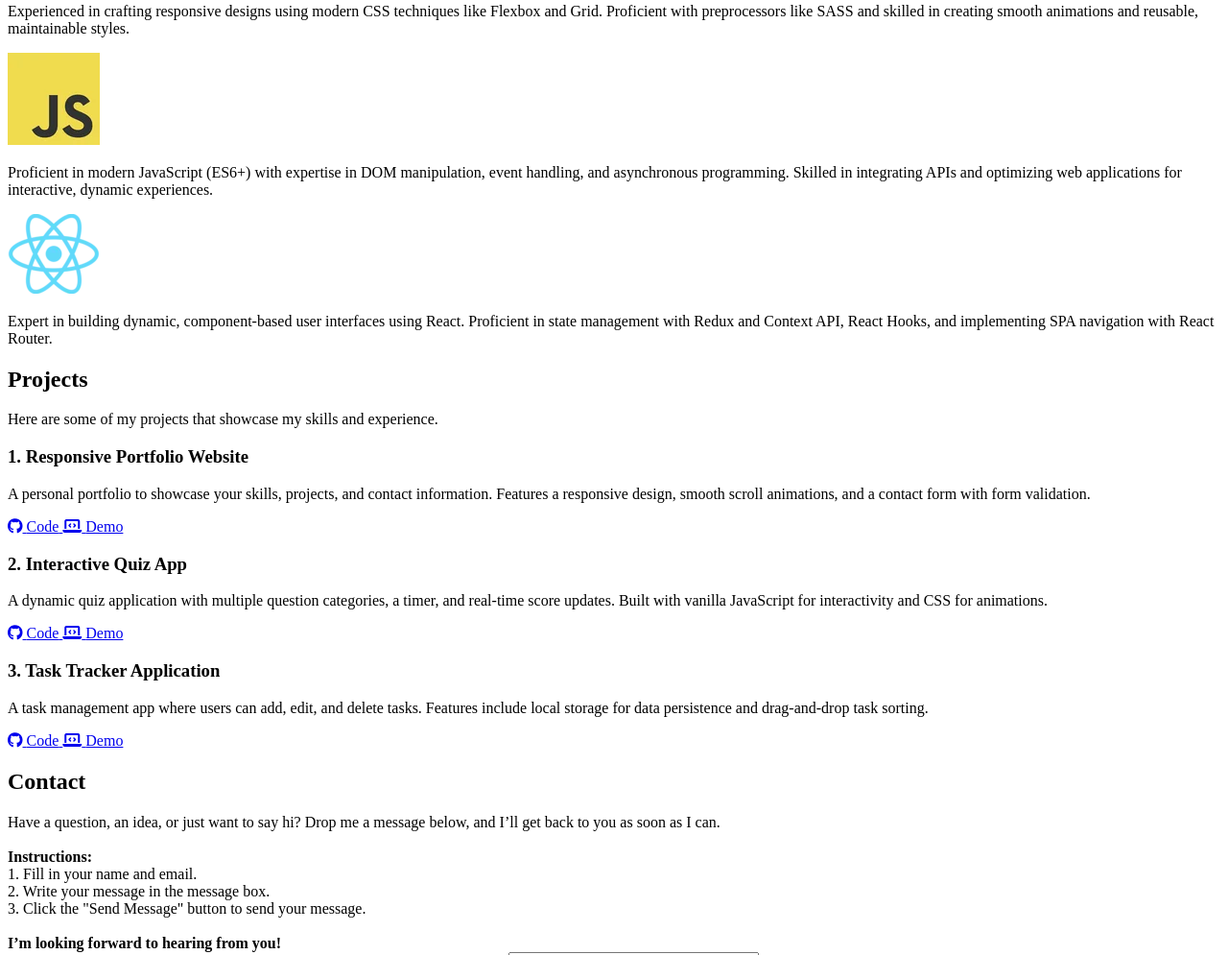
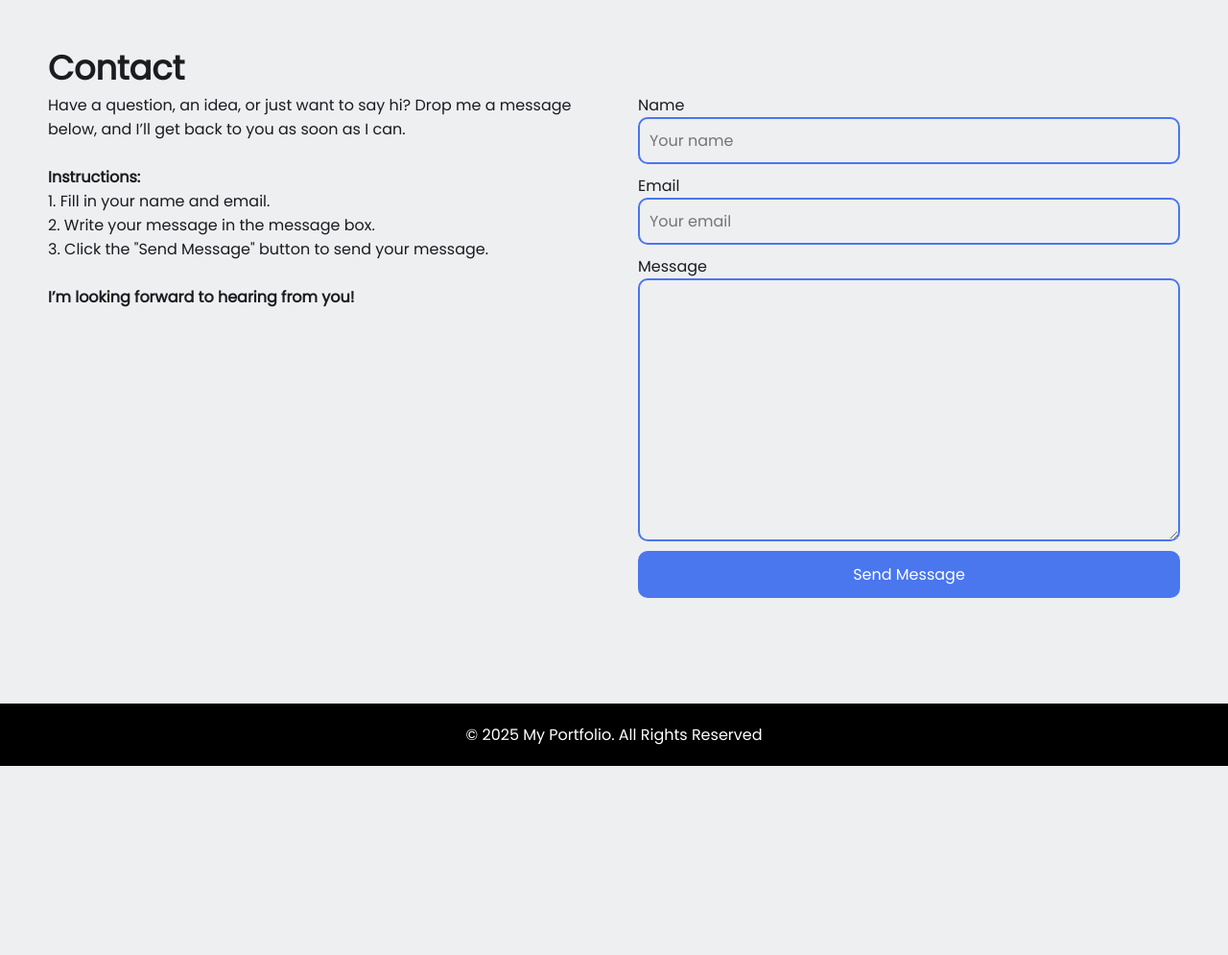
Before and after one commit to Shuhan1272/portfolio, a plain HTML site: page index.html in a window 1280 px wide. Shown: the part 1493-2488 px from the top of the page at 96% size. After the commit the page ends 2291 px from the top, so only its background shows below. Drawn offline with Linux system fonts and the light colour scheme.

Commit message:
second commit

```diff
--- a/index.html
+++ b/index.html
@@ -164,12 +164,14 @@
 
             <div class="group">
                 <div class="text">
+                    <p>
                         Have a question, an idea, or just want to say hi? Drop me a message below, and I’ll get back to you as soon as I can.<br><br>
                         <b>Instructions:</b><br>
                         1. Fill in your name and email.<br>
                         2. Write your message in the message box.<br>
                         3. Click the "Send Message" button to send your message.<br><br>
                         <b>I’m looking forward to hearing from you!</b>
+                    </p>
                 </div>
 
                 <form>
--- a/style.css
+++ b/style.css
@@ -0,0 +1,284 @@
+:root {
+    --text-color: #1a1c20;
+    --link-color: #4a76ee;
+    --background-color: #eeeff1;
+}
+
+* {
+    margin: 0;
+    padding: 0;
+    box-sizing: border-box;
+}
+
+body {
+    font-family: "Poppins", sans-serif;
+    color: var(--text-color);
+    background-color: var(--background-color);
+    max-width: 1400px;
+    margin: 0 auto;
+}
+
+a {
+    text-decoration: none;
+    color: var(--link-color);
+}
+
+/* Navbar section */
+
+nav {
+    display: flex;
+    justify-content: space-between; /* Aligns items horizontally */
+    align-items: center; /* Aligns items vertically */
+
+    padding: 0 50px;
+    height: 80px;
+}
+
+nav .left a {
+    color: var(--text-color);
+    font-size: 22px;
+    font-weight: 600;
+}
+
+nav .right a {
+    color: var(--text-color);
+    margin: 0 15px;
+}
+
+nav .right a span {
+    margin-left: 5px;
+}
+
+
+/* Hero section */
+
+.hero-section {
+    display: flex;
+    justify-content: space-between;
+    align-items: end;
+
+    padding: 0 50px;
+    margin: 50px 0;
+    margin-bottom: 100px;
+    gap: 40px;
+}
+
+.hero-section .text {
+    flex: 5;
+}
+
+.hero-section .text h2 {
+    font-size: 45px;
+}
+
+.hero-section .text .links {
+    margin-top: 25px;
+}
+
+.hero-section .text .links a {
+    display: inline-block;
+    padding: 5px 10px;
+    border: 2px solid var(--link-color);
+    border-radius: 5px;
+    margin-right: 10px;
+}
+
+.hero-section .text .links a:hover {
+    color: var(--text-color);
+    border: 2px solid var(--text-color);
+}
+
+.hero-section .headshot {
+    flex: 3;
+    display: flex;
+    justify-content: right;
+}
+
+.hero-section .headshot img {
+    width: 350px;
+    border-radius: 50%;
+}
+
+
+
+/* Skills section */
+
+.skills-section {
+    padding: 0 50px;
+    margin-bottom: 100px;
+}
+
+.skills-section h2 {
+    font-size: 35px;
+    text-align: center;
+}
+
+.skills-section .cell{
+    display: flex;
+    justify-content: center;
+    align-items: center;
+    gap: 10px;
+
+    width: 100%;
+    padding: 10px 20px;
+    margin: 10px;
+    border: 2px solid #d3d3d3;
+    border-radius: 5px;
+}
+
+.skills-section .cell img {
+    width: 30px;
+    height: 30px;
+    object-fit: contain;
+    border-radius: 2px;
+
+}
+
+
+/* .skills-section .text {
+    text-align: center;
+    margin-bottom: 20px;
+} */
+
+/* .skills-section .cells {
+    display: flex;
+    justify-content: center;
+    flex-wrap: wrap;
+} */
+
+/* .skills-section .cells .cell {
+    display: flex;
+    justify-content: center;
+    align-items: center;
+    gap: 10px;
+
+    width: 200px;
+    padding: 10px 20px;
+    margin: 10px;
+    border: 2px solid #d3d3d3;
+    border-radius: 5px;
+} */
+
+/* .skills-section .cells .cell img {
+    width: 30px;
+    height: 30px;
+    object-fit: contain;
+    border-radius: 2px;
+}
+
+.skills-section .cells .cell span {
+    font-size: 18px;
+} */
+
+/* Projects section */
+
+.projects-section {
+    padding: 0 50px;
+    margin-bottom: 100px;
+}
+
+.projects-section h2 {
+    font-size: 35px;
+    text-align: center;
+
+}
+.projects-section p {
+    text-align: center;
+    font-size: 18px;
+    font-weight: lighter;
+    margin-bottom: 20px;
+}
+
+.projects-section .main {
+    display: flex;
+    gap: 50px;
+    margin: 50px 0;
+}
+.projects-section .main .cell p {
+    text-align: left;
+    margin:10px 0;
+    line-height: 150%;
+}
+
+.projects-section .main .links {
+    margin-top: 25px;
+}
+
+.projects-section .main .links a {
+    display: inline-block;
+    padding: 5px 10px;
+    border: 2px solid var(--link-color);
+    border-radius: 5px;
+    margin-right: 10px;
+}
+
+.projects-section .main .links a:hover {
+    color: var(--text-color);
+    border: 2px solid var(--text-color);
+}
+
+
+
+/* Contact section */
+
+.contact-section {
+    padding: 0 50px;
+    margin-bottom: 100px;
+}
+
+.contact-section h2 {
+    font-size: 35px;
+}
+
+.contact-section .group {
+    display: flex;
+    gap: 50px;
+}
+
+.contact-section .group .text {
+    flex: 3;
+
+}
+
+.contact-section .group form {
+    flex: 3;
+    display: flex;
+    flex-direction: column;
+}
+
+.contact-section .group form input,
+.contact-section .group form textarea {
+    font-size: 16px;
+    font-family: "Poppins", sans-serif;
+    background-color: transparent;
+    padding: 10px;
+    margin-bottom: 10px;
+    outline: none;
+    border: 2px solid var(--link-color);
+    border-radius: 10px;
+}
+
+.contact-section .group form button {
+    font-size: 16px;
+    font-family: "Poppins", sans-serif;
+    background-color: var(--link-color);
+    padding: 10px;
+    margin-bottom: 10px;
+    outline: none;
+    border: 2px solid var(--link-color);
+    border-radius: 10px;
+    cursor: pointer;
+    color: white;
+}
+
+.contact-section .group form button:hover {
+    filter: brightness(0.9);
+}
+
+
+footer {
+    text-align: center;
+    padding: 20px;
+    background-color: black;
+    color: white;
+}
```
Lines whose indentation alone changed are shown as unchanged.
